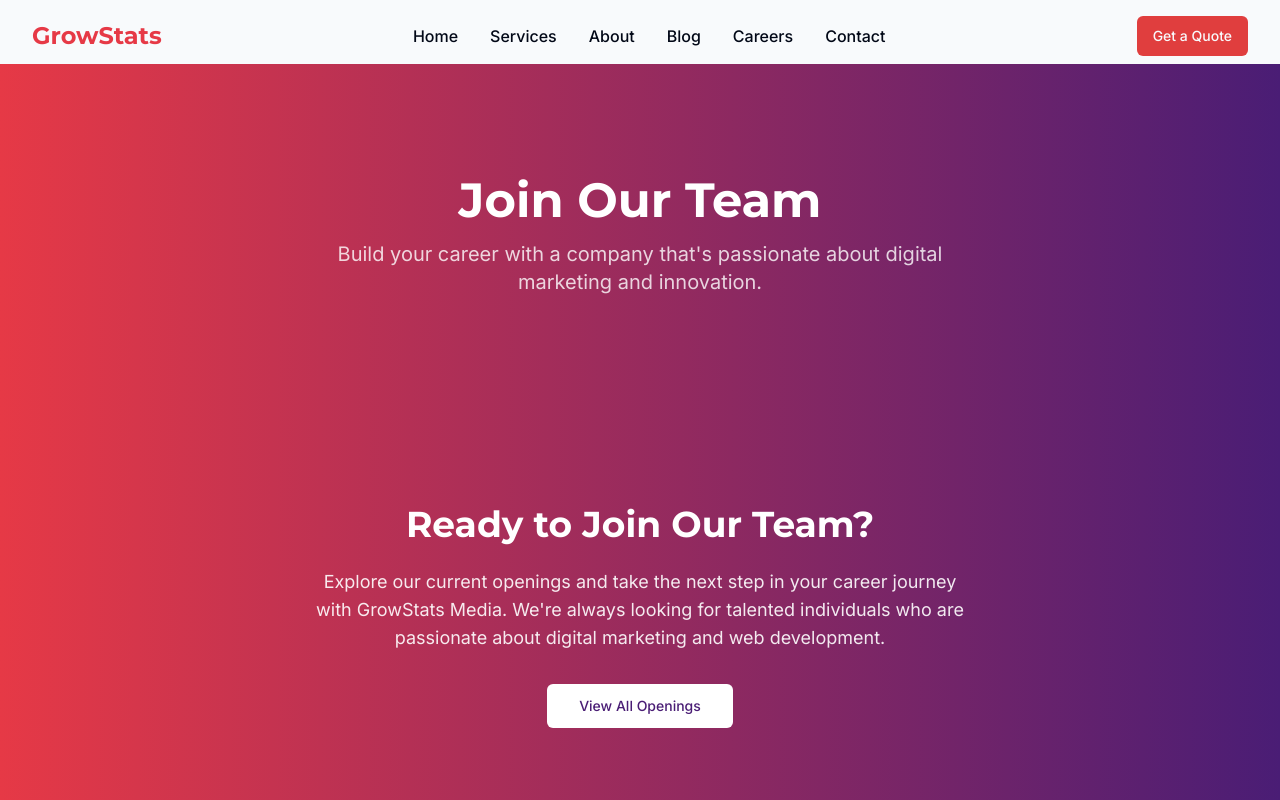
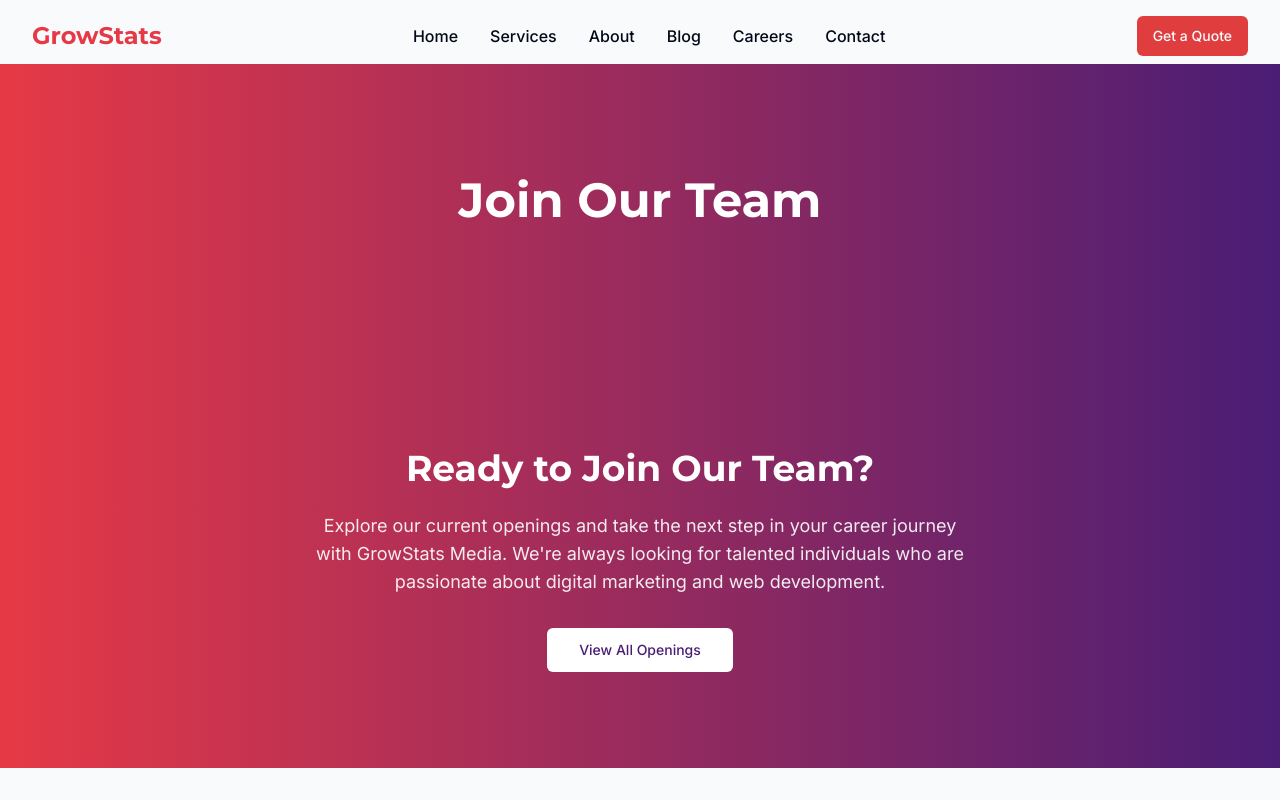
Before and after one commit to dhanwadeakshay1/growstats-vista-web, a React (Vite) app: page /careers in a window 1280 px wide. Shown: the top 800 px of the page. Built offline with nearby package versions, Linux system fonts and the light colour scheme; the HTML template or start-up script is replaced by a standard one.

Commit message:
Remove introductory text from Careers page
Removes the introductory text from the Careers page.

```diff
--- a/src/pages/Careers.tsx
+++ b/src/pages/Careers.tsx
@@ -12,7 +12,7 @@ const Careers = () => {
     <Layout>
       <PageHeader
         title="Join Our Team"
-        subtitle="Build your career with a company that's passionate about digital marketing and innovation."
+        subtitle=""
       />
 
       <section className="section bg-gradient-to-r from-growstats-red to-growstats-purple text-white">
```
